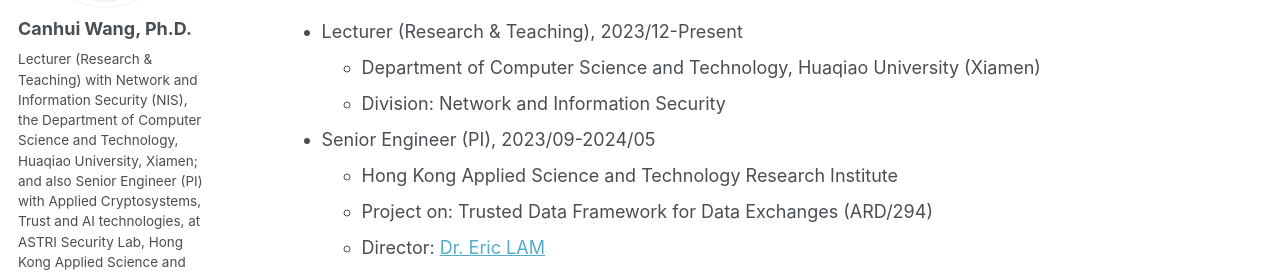
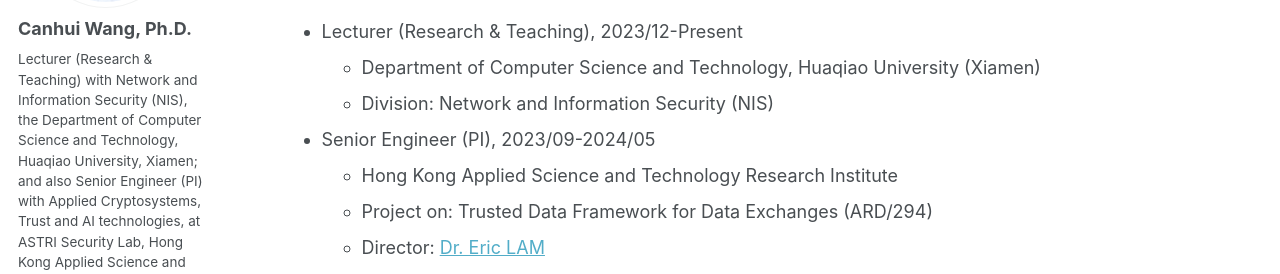
Before and after one commit to Canhui/canhui.github.io, a Jekyll site: the page built from _pages/cv.md, in a window 1280 px wide and 900 px high. Shown: the part 326-600 px from the top of the window. Built offline with Jekyll 4.4.1, drawn with Linux system fonts in a browser that asks for light colours.

Commit message:
Update cv.md

```diff
--- a/_pages/cv.md
+++ b/_pages/cv.md
@@ -18,7 +18,7 @@ Work experience
 ======
 * Lecturer (Research & Teaching), 2023/12-Present
   * Department of Computer Science and Technology, Huaqiao University (Xiamen)
-  * Division: Network and Information Security
+  * Division: Network and Information Security (NIS)
 
 * Senior Engineer (PI), 2023/09-2024/05
   * Hong Kong Applied Science and Technology Research Institute
```
